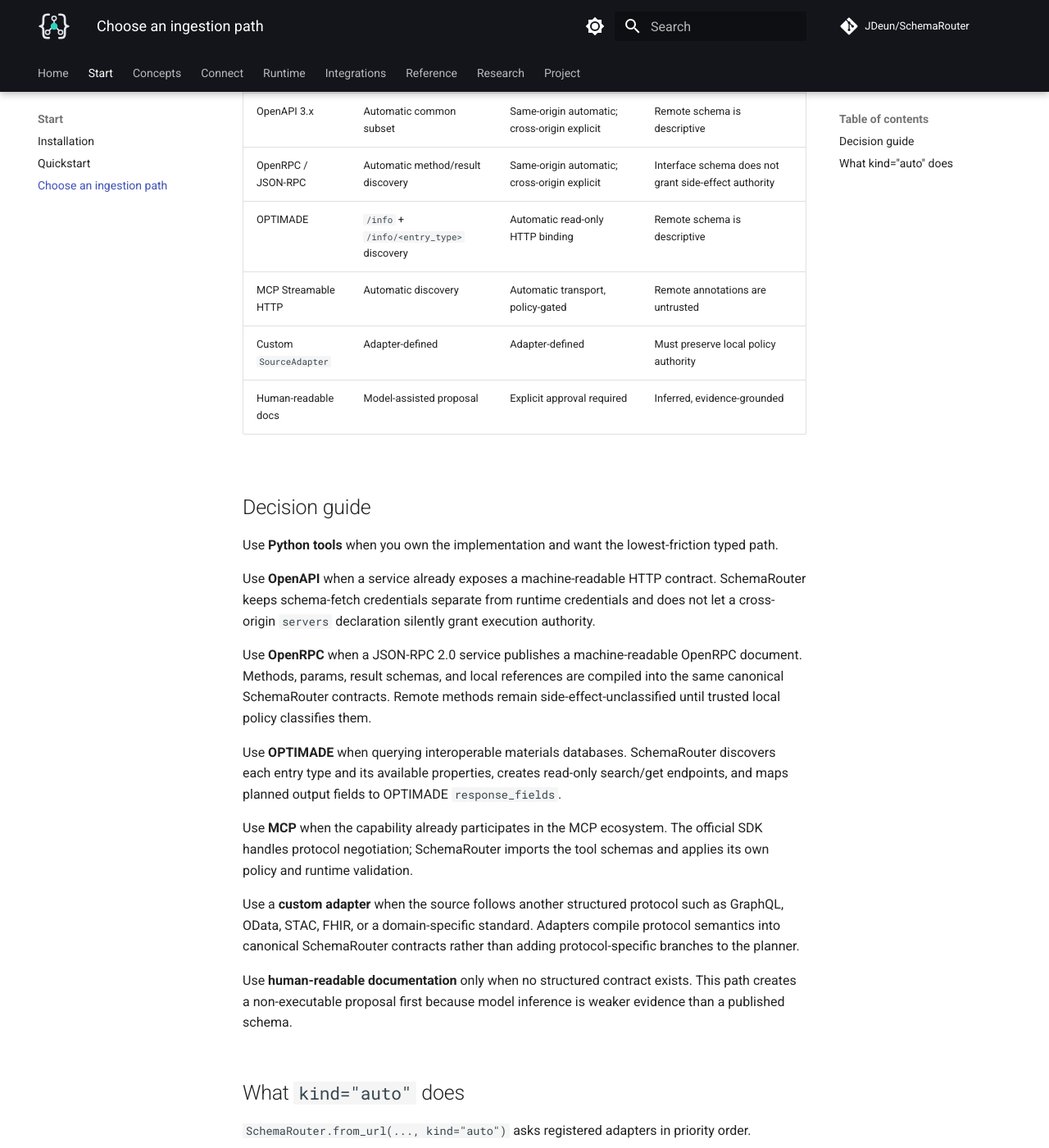
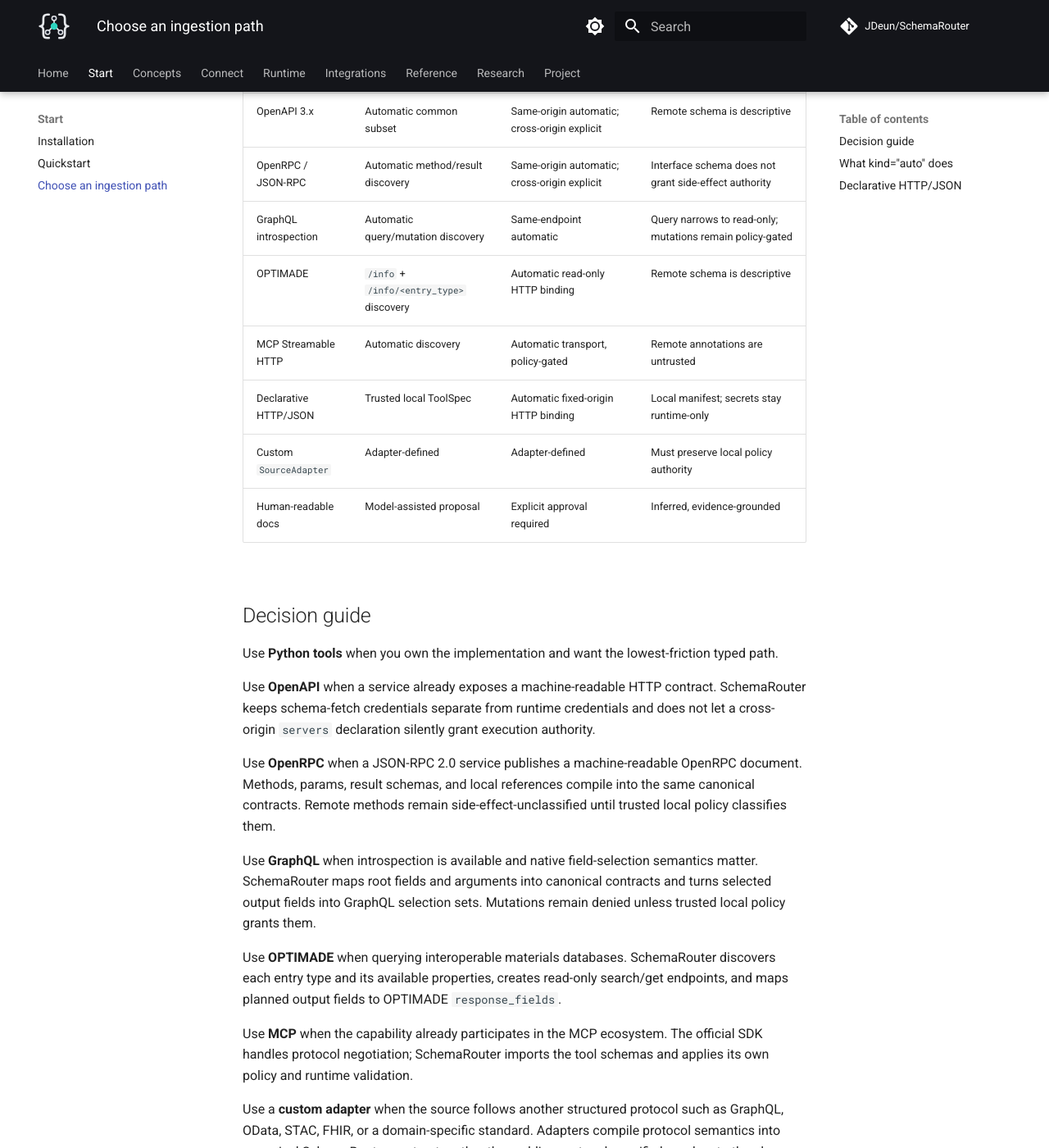
Before and after one commit to JDeun/SchemaRouter, an MkDocs documentation site: the page built from docs/getting-started/ingestion-paths.md, in a window 1280 px wide and 1400 px high, scrolled down 309 px. Shown: the whole window at 82% size. Built offline with MkDocs 1.6.1 and Material for MkDocs 9.7.7, drawn with Linux system fonts in a browser that asks for light colours; comment, search, counter and statistics services are not loaded; some of the changed text lies outside the part shown.

Commit message:
chore: stack OpenRPC ingestion guide on generic HTTP base

````diff
--- a/docs/getting-started/ingestion-paths.md
+++ b/docs/getting-started/ingestion-paths.md
@@ -8,8 +8,10 @@
 | Typed Python callable | Automatic | Automatic | Local code |
 | OpenAPI 3.x | Automatic common subset | Same-origin automatic; cross-origin explicit | Remote schema is descriptive |
 | OpenRPC / JSON-RPC | Automatic method/result discovery | Same-origin automatic; cross-origin explicit | Interface schema does not grant side-effect authority |
+| GraphQL introspection | Automatic query/mutation discovery | Same-endpoint automatic | Query narrows to read-only; mutations remain policy-gated |
 | OPTIMADE | `/info` + `/info/<entry_type>` discovery | Automatic read-only HTTP binding | Remote schema is descriptive |
 | MCP Streamable HTTP | Automatic discovery | Automatic transport, policy-gated | Remote annotations are untrusted |
+| Declarative HTTP/JSON | Trusted local ToolSpec | Automatic fixed-origin HTTP binding | Local manifest; secrets stay runtime-only |
 | Custom `SourceAdapter` | Adapter-defined | Adapter-defined | Must preserve local policy authority |
 | Human-readable docs | Model-assisted proposal | Explicit approval required | Inferred, evidence-grounded |
 
@@ -22,9 +24,12 @@
 `servers` declaration silently grant execution authority.
 
 Use **OpenRPC** when a JSON-RPC 2.0 service publishes a machine-readable OpenRPC document.
-Methods, params, result schemas, and local references are compiled into the same canonical
-SchemaRouter contracts. Remote methods remain side-effect-unclassified until trusted local policy
-classifies them.
+Methods, params, result schemas, and local references compile into the same canonical contracts.
+Remote methods remain side-effect-unclassified until trusted local policy classifies them.
+
+Use **GraphQL** when introspection is available and native field-selection semantics matter.
+SchemaRouter maps root fields and arguments into canonical contracts and turns selected output
+fields into GraphQL selection sets. Mutations remain denied unless trusted local policy grants them.
 
 Use **OPTIMADE** when querying interoperable materials databases. SchemaRouter discovers each entry
 type and its available properties, creates read-only search/get endpoints, and maps planned output
@@ -52,6 +57,7 @@
   -> OpenRPC
   -> OPTIMADE
   -> MCP
+  -> GraphQL
 ```
 
 The first adapter that recognizes the source returns a canonical `ToolSpec` and optional trusted
@@ -59,3 +65,10 @@
 
 A normal HTML documentation page is not silently converted into an executable tool. Use
 `inspect_url()` for that path.
+
+## Declarative HTTP/JSON
+
+When an API has a precise trusted contract but no discoverable OpenAPI/MCP/OPTIMADE schema, use a
+locally declared `ToolSpec` and bind it with `router.add_http_tool(...)`. This preserves the
+normal parameter, field, validation, policy, provenance, and secret-separation boundaries without
+inventing a second REST-specific schema language.
````
